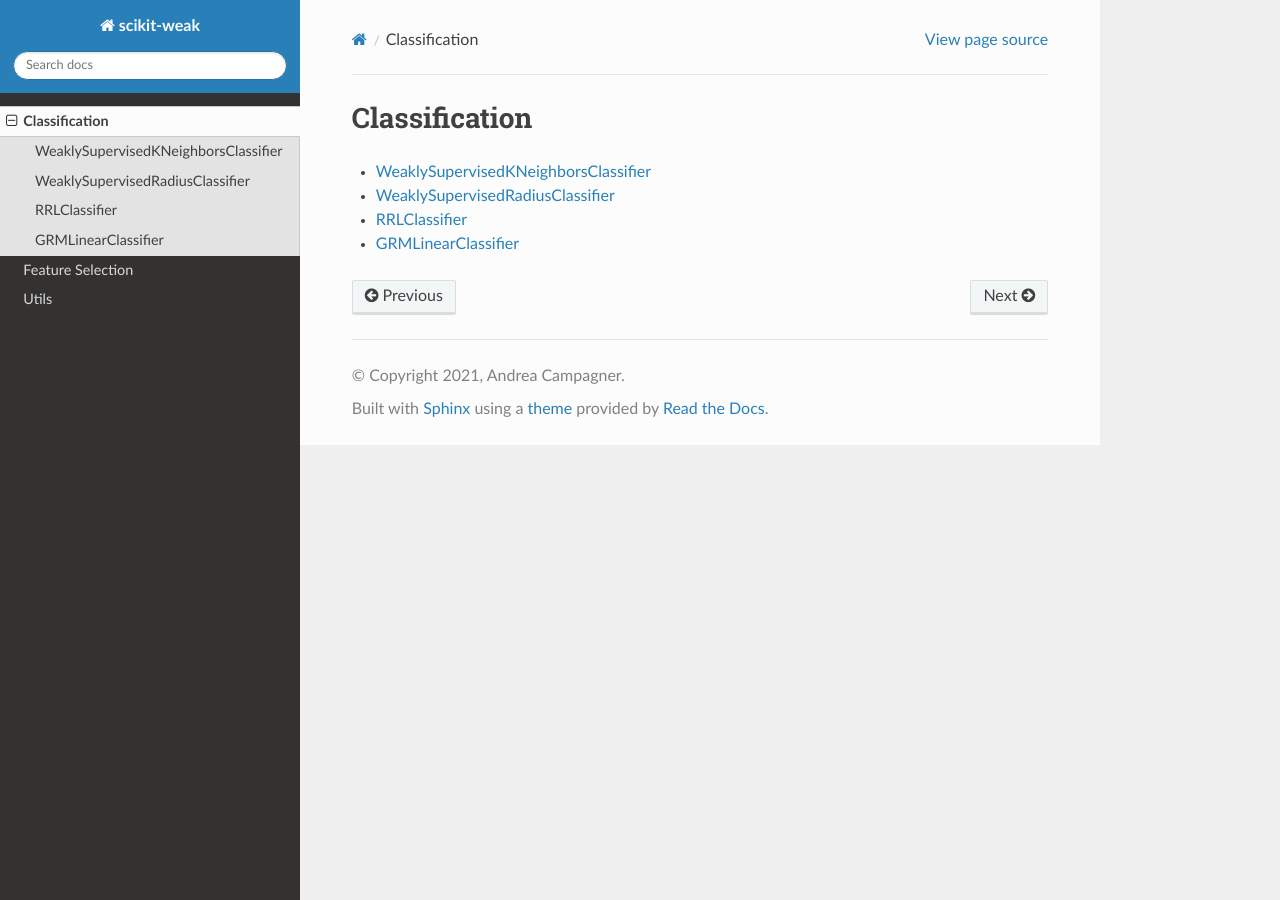
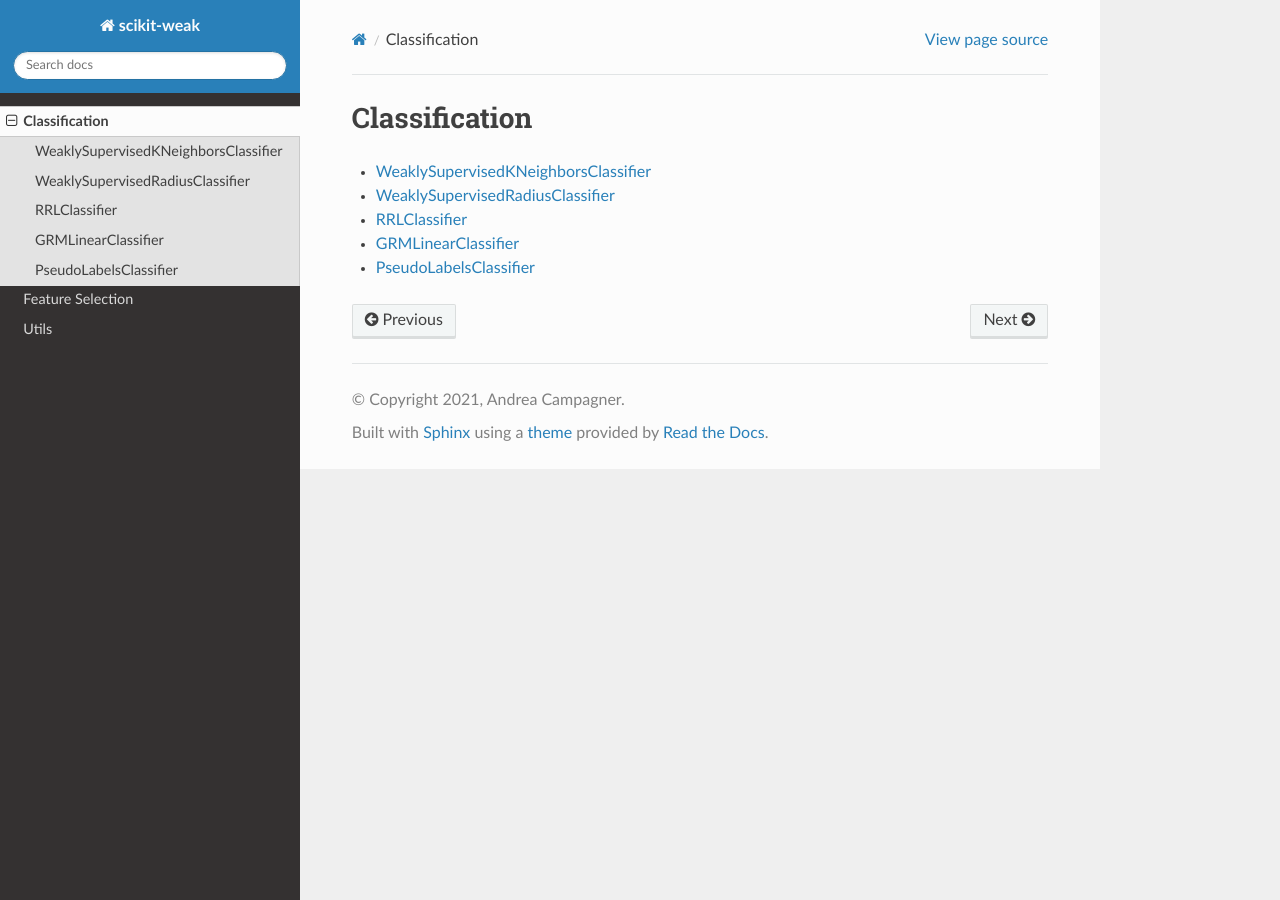
Before and after one commit to AndreaCampagner/scikit-weak, a Sphinx documentation site: the page built from docs/source/classification.rst, in a window 1280 px wide. Built offline with Sphinx 7.4.7 and the Read the Docs theme 2.0.0, drawn with Linux system fonts in a browser that asks for light colours.

Commit message:
Add documentation for PseudoLabelsClassifier

```diff
--- /dev/null
+++ b/docs/source/PseudoLabelsClassifier.rst
@@ -0,0 +1,5 @@
+PseudoLabelsClassifier
+======================
+
+.. autoclass:: scikit_weak.classification.PseudoLabelsClassifier
+    :members:
--- a/docs/source/classification.rst
+++ b/docs/source/classification.rst
@@ -9,3 +9,4 @@ Classification
     WeaklySupervisedRadiusClassifier
     RRLClassifier
     GRMLinearClassifier
+    PseudoLabelsClassifier
```
